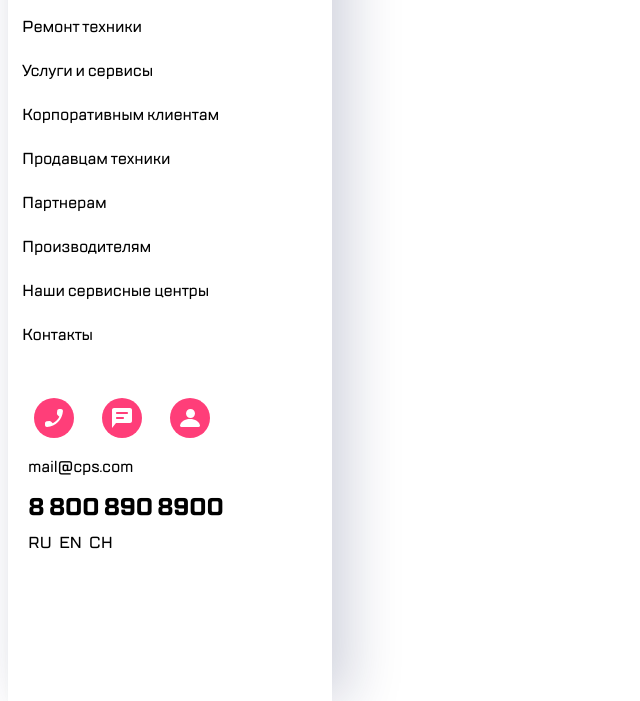
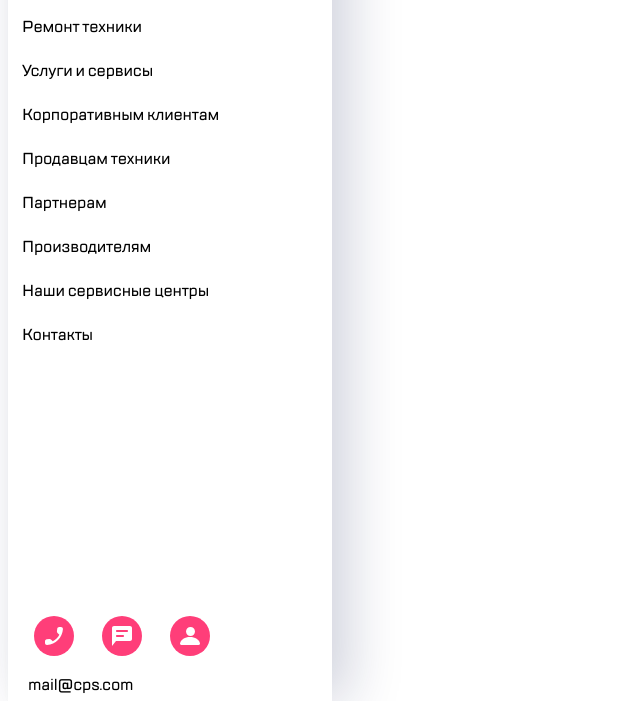
Before and after one commit to plaYman007/kata__scnd, a plain HTML site: page index.html in a window 1280 px wide. Shown: the part 99-800 px from the top of the page, without its empty margins (0-640 px from the left). Drawn offline with Linux system fonts and the light colour scheme.

Commit message:
Update style.css

```diff
--- a/style.css
+++ b/style.css
@@ -145,7 +145,7 @@ body {
 
 .contacts {
   padding-left: 16px;
-  margin-top: 32px;
+  margin-top: 250px;
 }
 .contacts__email {
   display: block;
```
